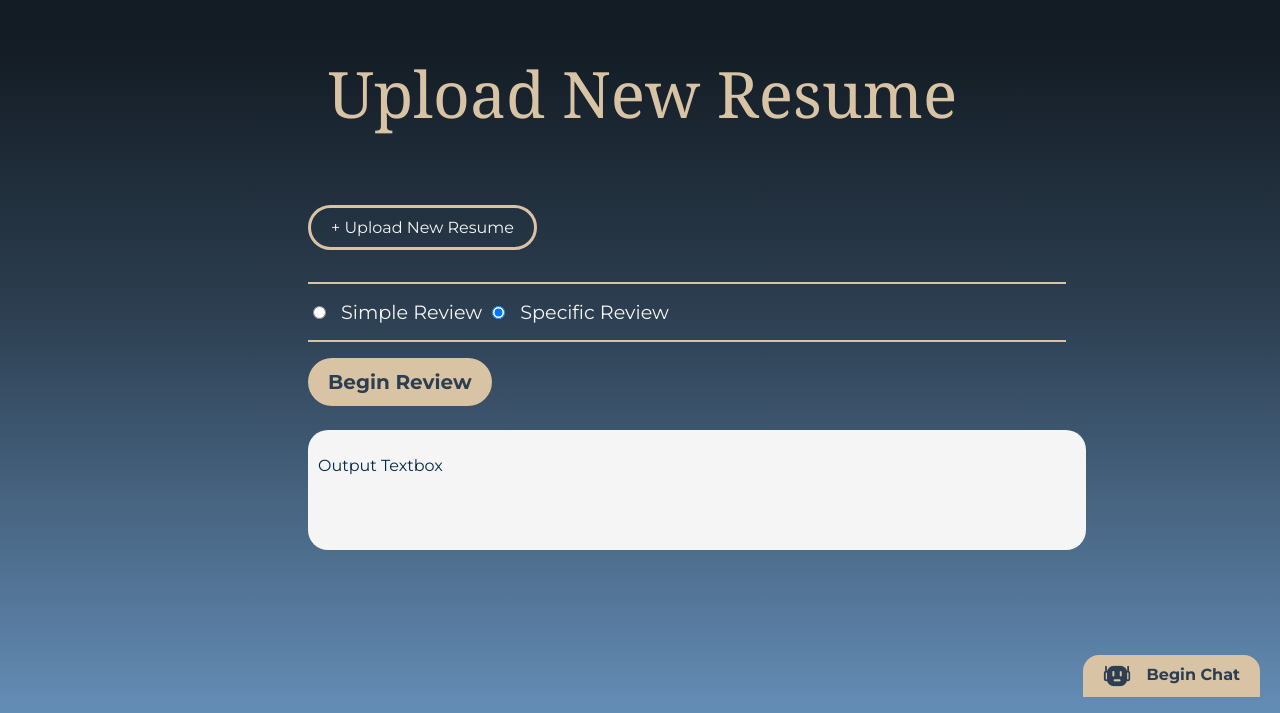
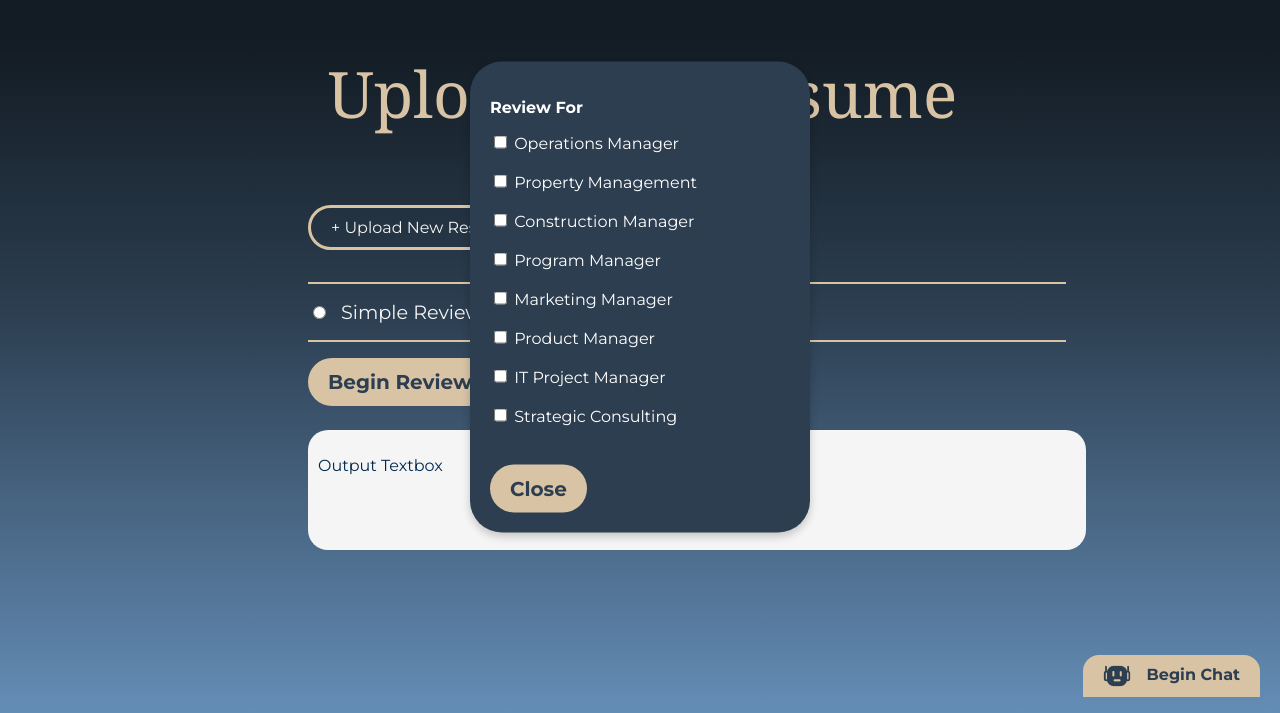
Before and after one commit to CarlosC27/Info441_Final, a plain HTML site: page Basic UI Files/upload-new -resume.html in a window 1280 px wide. Both pictures are taken after a click on the label "Specific Review". Shown: the part 103-816 px from the top of the page. Drawn offline with Linux system fonts and the light colour scheme; a web font is replaced by a local one.

Commit message:
pop menu

```diff
--- a/Basic UI Files/style.css
+++ b/Basic UI Files/style.css
@@ -345,3 +345,42 @@ h1, h2, h3{
     font-family: 'Montserrat', Arial, Helvetica, sans-serif;
     font-weight: bolder;
 }
+
+/* popup menu */
+
+.popup {
+  position: fixed;
+  top: 50%;
+  left: 50%;
+  transform: translate(-50%, -50%);
+  background-color: #2C3E50;
+  border-radius: 32px;
+  padding: 20px;
+  box-shadow: 0 4px 8px rgba(0, 0, 0, 0.2);
+  z-index: 1000;
+  color: white;
+  width: 300px;
+}
+
+.popup.hidden {
+  display: none;
+}
+
+#specific-review-popup h2 {
+  margin: 0;
+  text-align: center;
+}
+
+#review-title{
+  font-weight: bold;
+}
+
+.review-options-container{
+  display: flex;
+  flex-direction: column;
+}
+
+#close-popup {
+  margin-top: 20px;
+  cursor: pointer;
+}
--- /dev/null
+++ b/Basic UI Files/tempCode.js
@@ -0,0 +1,15 @@
+document.addEventListener('DOMContentLoaded', () => {
+    const specificReviewRadio = document.querySelector('input[value="specific"]');
+    const popup = document.getElementById('specific-review-popup');
+    const closePopupButton = document.getElementById('close-popup');
+
+    specificReviewRadio.addEventListener('change', () => {
+        if (specificReviewRadio.checked) {
+            popup.classList.remove('hidden');
+        }
+    });
+
+    closePopupButton.addEventListener('click', () => {
+        popup.classList.add('hidden');
+    });
+});
--- a/Basic UI Files/upload-new -resume.html
+++ b/Basic UI Files/upload-new -resume.html
@@ -35,6 +35,21 @@
                 <button class="gold-button">Begin Review</button>
             </div>
         </div>
+        <div id="specific-review-popup" class="popup hidden">
+            <p id="review-title">Review For</p>
+            <form class="review-options-container">
+                <!-- THESE ARE FOR EXAMPLE PURPOSES, once we have the profile set up and our data base will modify to load for the users info from their data base  -->
+                <label><input type="checkbox" name="role" value="operations-manager"> Operations Manager</label><br>
+                <label><input type="checkbox" name="role" value="property-management"> Property Management</label><br>
+                <label><input type="checkbox" name="role" value="construction-manager"> Construction Manager</label><br>
+                <label><input type="checkbox" name="role" value="program-manager"> Program Manager</label><br>
+                <label><input type="checkbox" name="role" value="marketing-manager"> Marketing Manager</label><br>
+                <label><input type="checkbox" name="role" value="product-manager"> Product Manager</label><br>
+                <label><input type="checkbox" name="role" value="it-project-manager"> IT Project Manager</label><br>
+                <label><input type="checkbox" name="role" value="strategic-consulting"> Strategic Consulting</label><br>
+            </form>
+            <button class="gold-button" id="close-popup">Close</button>
+        </div>
         <div class="LLM-Output">
             <p>Output Textbox</p>
         </div>
@@ -45,5 +60,6 @@
     <footer>
         <!-- <p>&copy; 2024 RÉVISEMÉ. All rights reserved.</p> -->
     </footer>
+    <script src="tempCode.js"></script>
 </body>
 </html>
```
